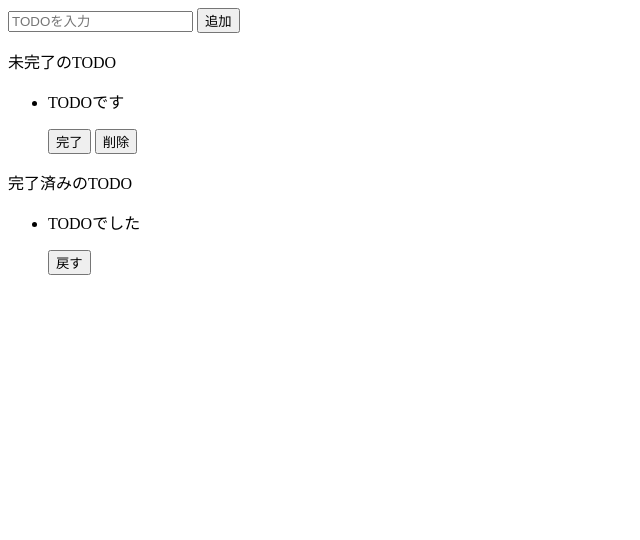
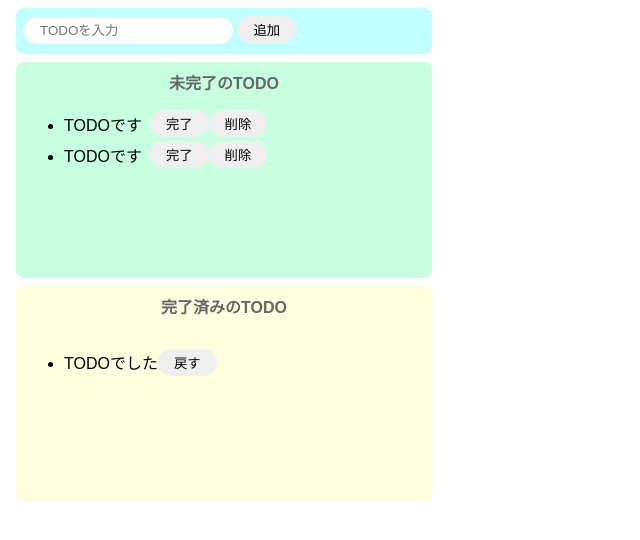
Before and after one commit to kosu27/js-todo, a plain HTML site: page index.html in a window 1280 px wide. Shown: the whole page, without its empty margins (0-640 px from the left). Drawn offline with Linux system fonts and the light colour scheme.

Commit message:
💄 CSSでスタイリング

```diff
--- a/index.html
+++ b/index.html
@@ -4,31 +4,42 @@
     <meta charset="UTF-8" />
     <meta http-equiv="X-UA-Compatible" content="IE=edge" />
     <meta name="viewport" content="width=device-width, initial-scale=1.0" />
+    <link rel="stylesheet" href="styles.css" />
     <title>Todo(JS)</title>
   </head>
+
   <body>
-    <div>
+    <div class="input-area">
       <input placeholder="TODOを入力" />
       <button>追加</button>
     </div>
-    <p>未完了のTODO</p>
+
+    <div class="incomplete-area">
+      <p class="title">未完了のTODO</p>
       <ul>
-      <li>
-        <div>
-          <p>TODOです</p>
+        <div class="list-row">
+          <li>TODOです</li>
           <button>完了</button>
           <button>削除</button>
         </div>
-      </li>
+        <div class="list-row">
+          <li>TODOです</li>
+          <button>完了</button>
+          <button>削除</button>
+        </div>
       </ul>
-    <p>完了済みのTODO</p>
+    </div>
+
+    <div class="complete-area">
+      <p class="title">完了済みのTODO</p>
       <ul>
         <li>
-        <div>
+          <div class="list-row">
             <p>TODOでした</p>
             <button>戻す</button>
           </div>
         </li>
       </ul>
+    </div>
   </body>
 </html>
--- /dev/null
+++ b/styles.css
@@ -0,0 +1,66 @@
+body {
+  font-family: sans-serif;
+}
+
+input {
+  border-radius: 16px;
+  border: none;
+  padding: 6px 16px;
+  outline: none;
+}
+
+button {
+  border-radius: 16px;
+  border: none;
+  padding: 4px 16px;
+}
+
+button:hover {
+  background-color: #ff7fff;
+  color: #fff;
+  cursor: pointer;
+}
+
+li {
+  margin-right: 8px;
+}
+
+.input-area {
+  background-color: #c1ffff;
+  width: 400px;
+  height: 30px;
+  padding: 8px;
+  margin: 8px;
+  border-radius: 8px;
+}
+
+.incomplete-area {
+  background-color: #c6ffe2;
+  width: 400px;
+  min-height: 200px;
+  padding: 8px;
+  margin: 8px;
+  border-radius: 8px;
+}
+
+.complete-area {
+  background-color: #ffffe0;
+  width: 400px;
+  min-height: 200px;
+  padding: 8px;
+  margin: 8px;
+  border-radius: 8px;
+}
+
+.title {
+  text-align: center;
+  margin-top: 0;
+  font-weight: bold;
+  color: #666;
+}
+
+.list-row {
+  display: flex;
+  align-items: center;
+  padding-bottom: 4px;
+}
```
Lines whose indentation alone changed are shown as unchanged.
